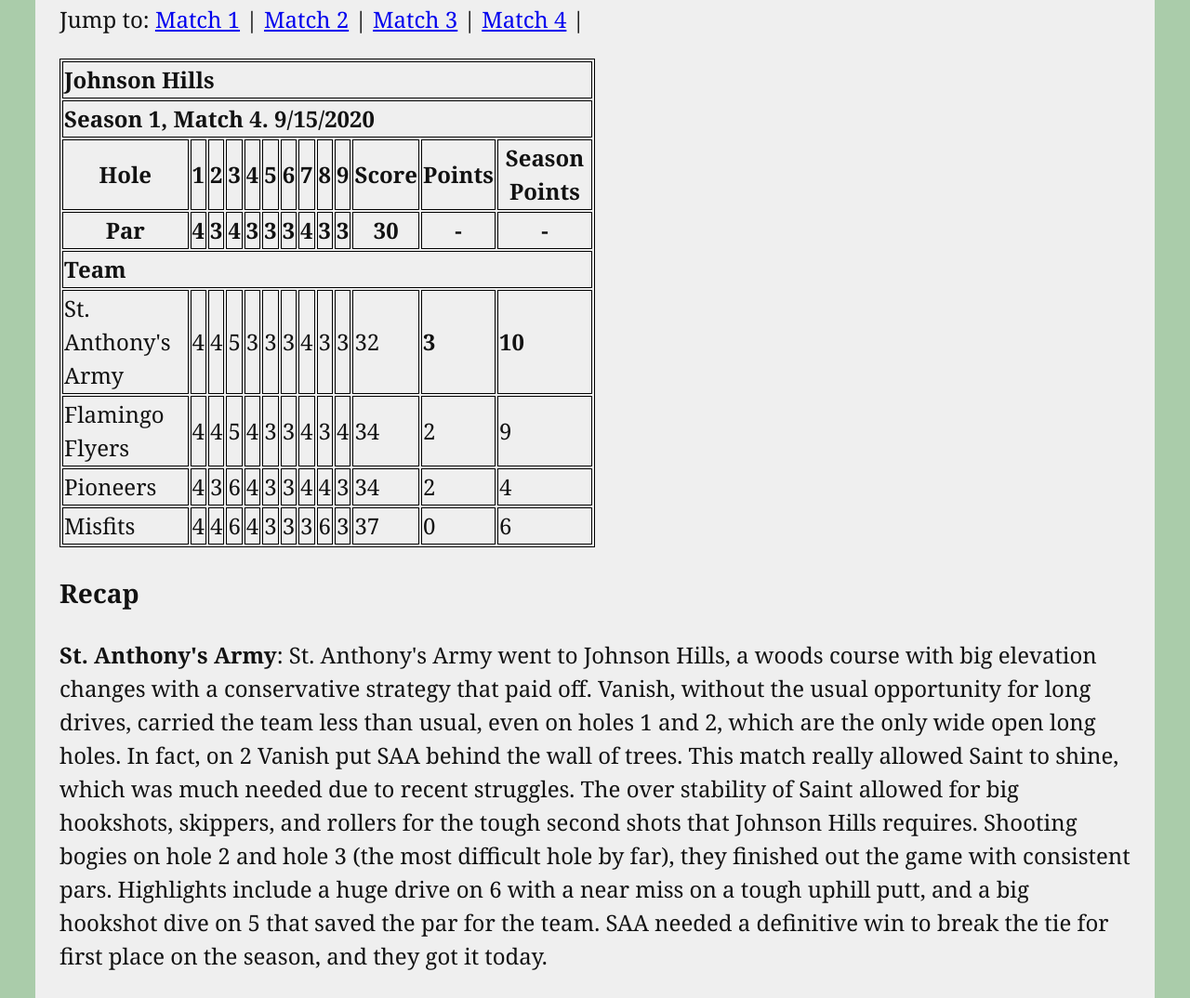
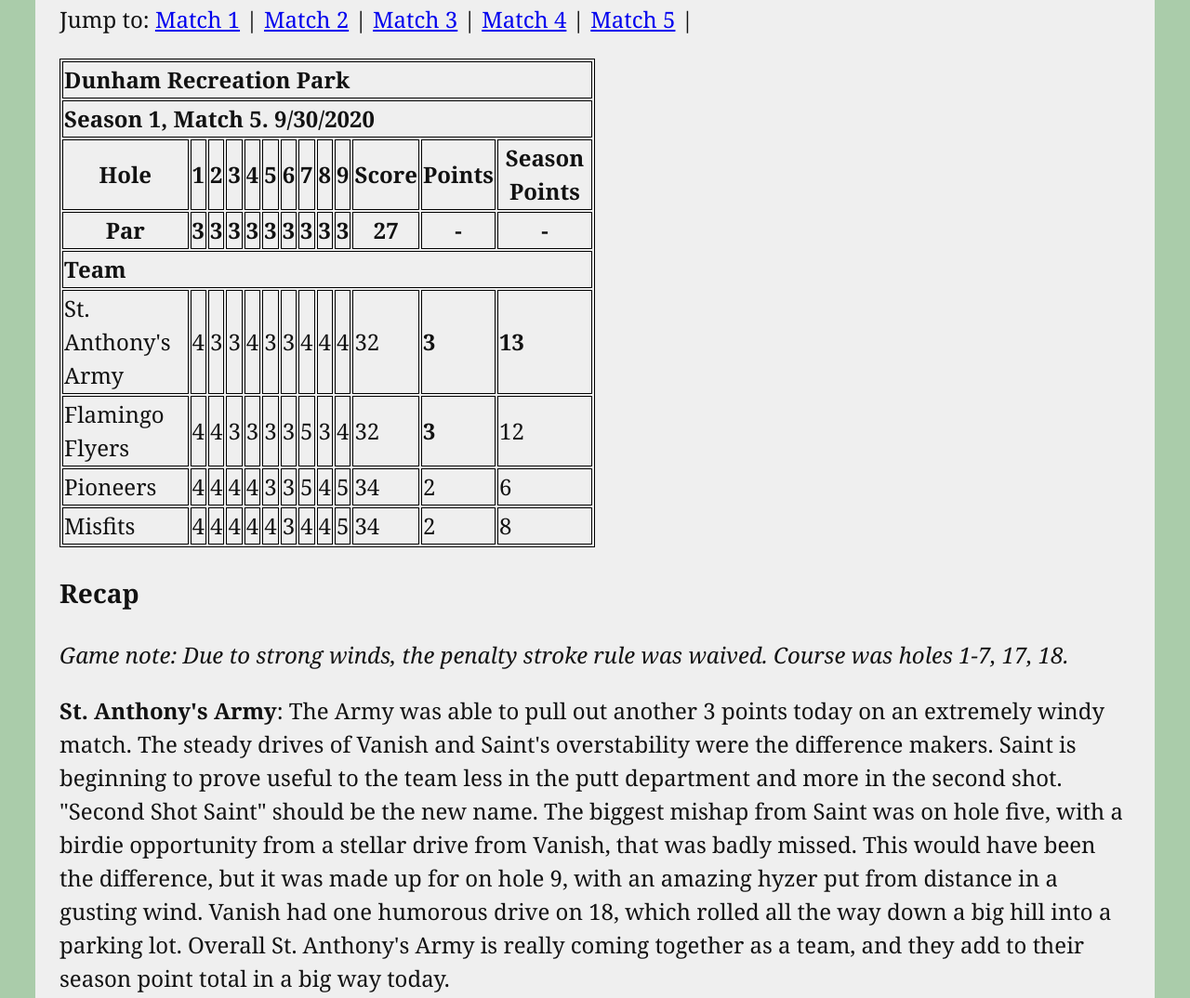
Before and after one commit to bmsauer/bdgl, a plain HTML site: page seasons/1.html in a window 1280 px wide. Shown: the part 401-1475 px from the top of the page at 93% size. Drawn offline with Linux system fonts and the light colour scheme.

Commit message:
season1match5

```diff
--- a/seasons/1.html
+++ b/seasons/1.html
@@ -17,7 +17,129 @@
   </table>
 
   <h2>Season 1</h2>
-  <p>Jump to: <a href="#match1">Match 1</a> | <a href="#match2">Match 2</a> | <a href="#match3">Match 3</a> | <a href="#match4">Match 4</a> | </p>
+  <p>Jump to: <a href="#match1">Match 1</a> | <a href="#match2">Match 2</a> | <a href="#match3">Match 3</a> | <a href="#match4">Match 4</a> | <a href="#match5">Match 5</a> | </p>
+
+  <a id="match5" />
+  <table class="score">
+    <tr>
+      <th colspan="13" align="left">Dunham Recreation Park</th>
+    </tr>
+    <tr>
+      <th colspan="13" align="left">Season 1, Match 5. 9/30/2020</th>
+    </tr>
+    <tr>
+      <th>Hole</th><th>1</th><th>2</th><th>3</th><th>4</th><th>5</th><th>6</th><th>7</th><th>8</th><th>9</th><th>Score</th><th>Points</th><th>Season Points</th>
+    </tr>
+    <tr>
+      <th>Par</th><th>3</th><th>3</th><th>3</th><th>3</th><th>3</th><th>3</th><th>3</th><th>3</th><th>3</th><th>27</th><th>-</th><th>-</th>
+    </tr>
+    <tr>
+      <th colspan="13" align="left">Team</th>
+    </tr>
+    <tr>
+      <td>St. Anthony's Army</td>
+      <td>4</td>
+      <td>3</td>
+      <td>3</td>
+      <td>4</td>
+      <td>3</td>
+      <td>3</td>
+      <td>4</td>
+      <td>4</td>
+      <td>4</td>
+      <td>32</td>
+      <td><strong>3</strong></td>
+      <td><strong>13</strong></td>
+    </tr>
+    <tr>
+      <td>Flamingo Flyers</td>
+      <td>4</td>
+      <td>4</td>
+      <td>3</td>
+      <td>3</td>
+      <td>3</td>
+      <td>3</td>
+      <td>5</td>
+      <td>3</td>
+      <td>4</td>
+      <td>32</td>
+      <td><strong>3</strong></td>
+      <td>12</td>
+    </tr>
+    <tr>
+      <td>Pioneers</td>
+      <td>4</td>
+      <td>4</td>
+      <td>4</td>
+      <td>4</td>
+      <td>3</td>
+      <td>3</td>
+      <td>5</td>
+      <td>4</td>
+      <td>5</td>
+      <td>34</td>
+      <td>2</td>
+      <td>6</td>
+    </tr>
+    <tr>
+      <td>Misfits</td>
+      <td>4</td>
+      <td>4</td>
+      <td>4</td>
+      <td>4</td>
+      <td>4</td>
+      <td>3</td>
+      <td>4</td>
+      <td>4</td>
+      <td>5</td>
+      <td>34</td>
+      <td>2</td>
+      <td>8</td>
+    </tr>
+  </table>
+  <h3>Recap</h3>
+  <p><i>Game note: Due to strong winds, the penalty stroke rule was waived.  Course was holes 1-7, 17, 18.</i></p>
+  <p><strong>St. Anthony's Army</strong>: The Army was able to pull out another 3 points today on
+    an extremely windy match.  The steady drives of Vanish and Saint's overstability were the difference
+    makers.  Saint is beginning to prove useful to the team less in the putt department and more in the
+    second shot.  "Second Shot Saint" should be the new name.  The biggest mishap from Saint was on hole
+    five, with a birdie opportunity from a stellar drive from Vanish, that was badly missed.  This would
+    have been the difference, but it was made up for on hole 9, with an amazing hyzer put from distance
+    in a gusting wind.  Vanish had one humorous drive on 18, which rolled all the way down a big hill
+    into a parking lot.  Overall St. Anthony's Army is really coming together as a team, and they add
+    to their season point total in a big way today.
+  </p>
+  <p><strong>Flamingo Flyers</strong>: Orc was an unstoppable force today, despite the wind, having
+    the best driving performance of any of the four teams.  Aurora was adequate but not stellar, and
+    a strong gust derailed an otherwise normal putt on hole 7, capped off with a pole hit, leading to
+    a double bogey.  This was really their only mishap; and came back on hole 8 with a beautiful drive,
+    ending in a big skip towards the basket.  They were the only team to par that hole.  On hole 9,
+    Orc had two strong drives into the wind, and again, the wind took Aurora off course on the putt.
+    This time, from nearly the same place Saint did it, Aurora made a miracle putt to save the hole.
+  </p>
+  <p><strong>Pioneers</strong>: The Pioneers were doomed from the start, but despite being the worst
+    equipped team to battle the wind, managed to hang on for a tie for second.  Mitch usually gets
+    distance by floating high in the air, stabilizing, and then gracefully floating to the ground.
+    This was not an option to day, and in an attempt to keep low drives, Mitch often times overcompensated
+    and went right to the dirt.  Aviar played an impressive round, but always ended up on the wrong
+    side of success.  Basket bounces, top skips, and pole hits on 5 of the 9 holes.  The statistic
+    seems bad, but many were from distance trying to overcome Mitch's poor second shots.  Highlights
+    include an easy floating drive on hole five for their first par of the day.
+  </p>
+  <p><strong>Misfits</strong>: The Misfits are starting to show cracks in their team chemistry
+    as the surprising successful start fades to a memory.  Slice actually drove pretty well given
+    the circumstances, and Dunham is almost completely tree-less... although on hole 2, Slice did
+    manage to get caught in a pine tree.  But they couldn't get their short game under control,
+    with Slice taking many of the second shots out of concern for Soul Platter, the lightest in
+    the league, not being able to handle the wind.  When given the chance, later in the match,
+    Soul Platter did show the ability to adjust and manage the wind, but it was too late.  A
+    devastating miss from 5 feet on hole 8 certainly didn't help make the case for Soul Platter.
+    As St. Anthony's Army is learning who plays what role to great effect, Misfits seem lost as
+    ever in terms of who is best to take what shots.
+  </p>
+  <hr/>
+
+
 
 
    <a id="match4" />
@@ -149,7 +271,7 @@
     the Misfits show their inconsistency, aggressive play, and affinity for trees and penalty shots
     is what dooms them, not overall ability.
   </p>
-
+  <hr/>
 
 
 
```
Also changed, not shown: index.html (+27 -27 lines).
